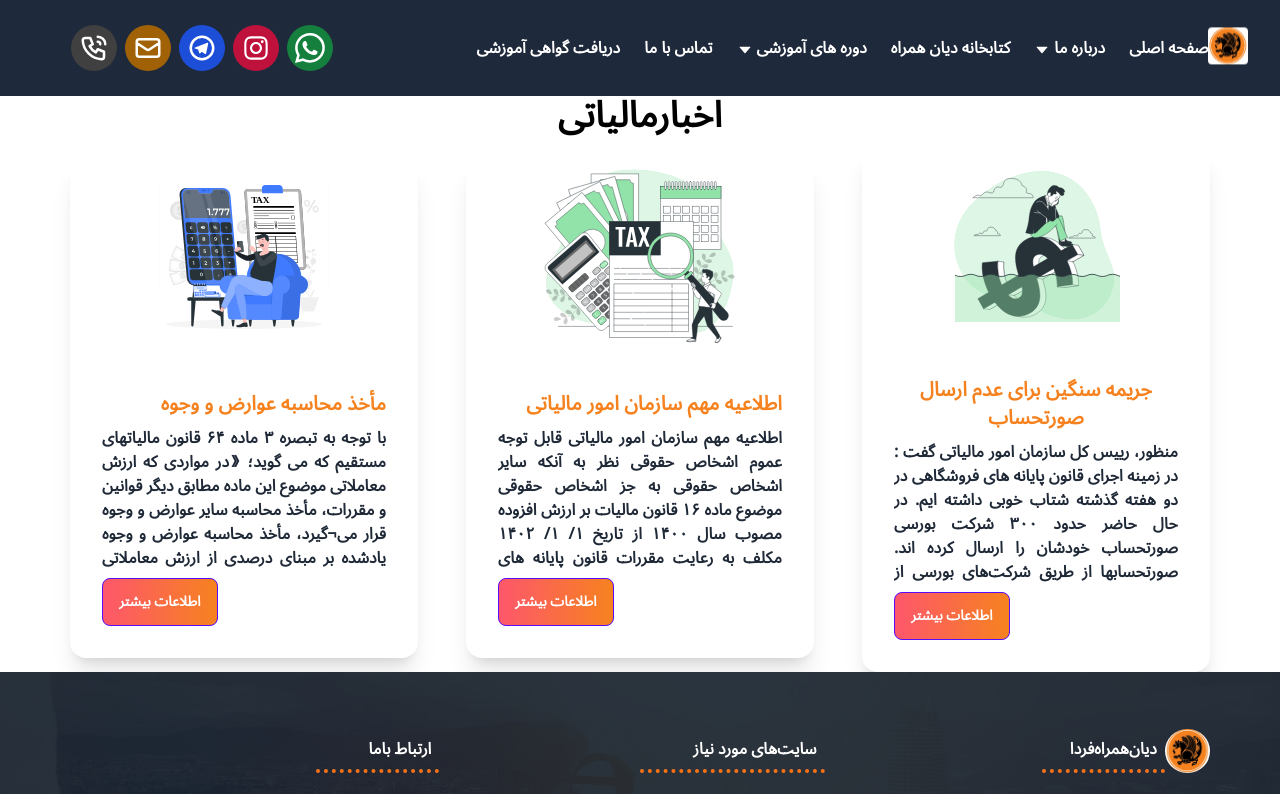
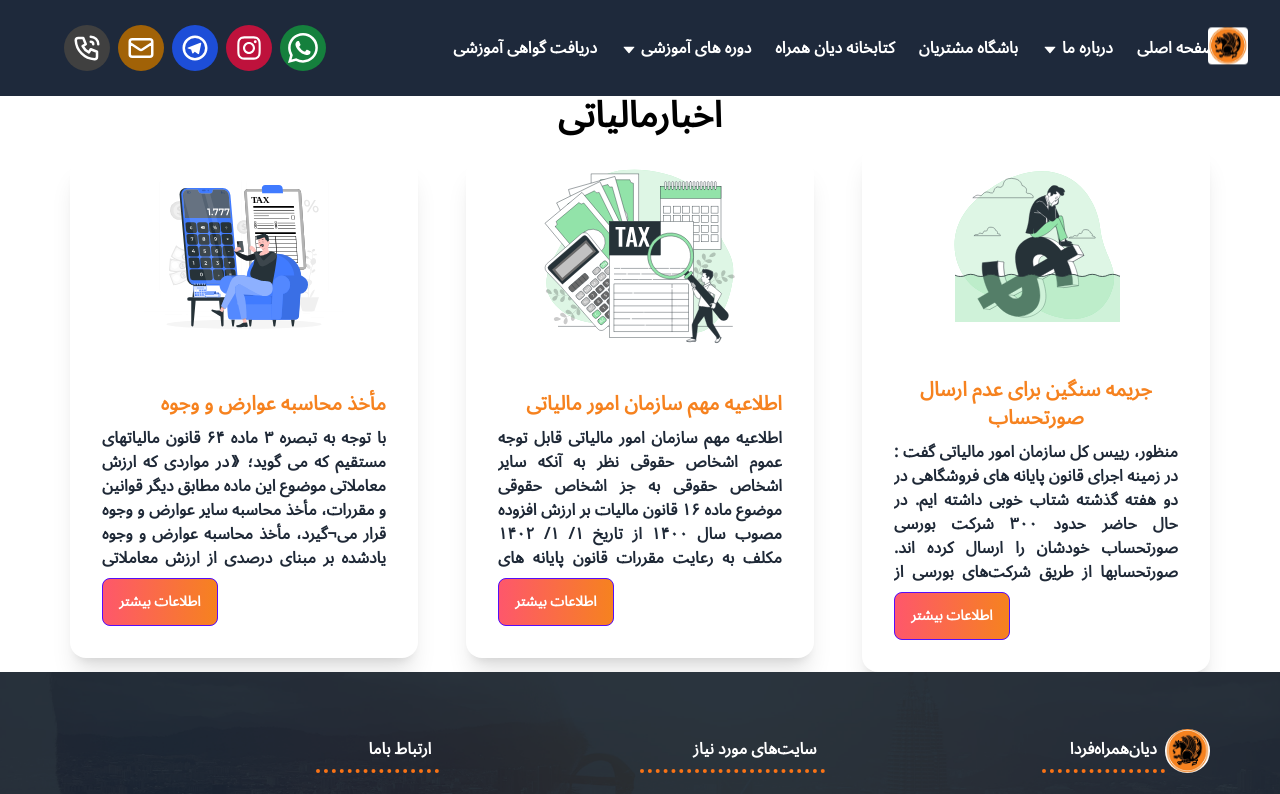
Before and after one commit to Mansour-VN/DianHamrah, a Next.js app: page /HomePage/taxNews in a window 1280 px wide. Shown: the top 794 px of the page. Built offline with nearby package versions, Linux system fonts and the light colour scheme.

Commit message:
fix: add shokolat and change header item

```diff
--- a/src/components/Header/DeskTopMenu.jsx
+++ b/src/components/Header/DeskTopMenu.jsx
@@ -1,16 +1,16 @@
-import {AiFillCaretDown, AiOutlineClose, AiOutlineMenu} from "react-icons/ai";
+import { AiFillCaretDown, AiOutlineClose, AiOutlineMenu } from "react-icons/ai";
 import Link from "next/link";
 import React from "react";
 
-const DeskTopMenu = ({setMenu, menu}) => {
+const DeskTopMenu = ({ setMenu, menu }) => {
 
 
-    return(
+    return (
         <div className="md:flex">
             <button
-                onClick={()=>setMenu(!menu)}
+                onClick={() => setMenu(!menu)}
                 className={`text-4xl md:hidden ${menu ? "fixed top-4 left-10" : "block fixed top-4 left-10"}`}>
-                {menu ? <AiOutlineClose/> : <AiOutlineMenu/>}
+                {menu ? <AiOutlineClose /> : <AiOutlineMenu />}
             </button>
 
             <ul className={`md:flex flex-col md:flex-row items-center gap-6 ${menu ? `flex` : `hidden`}`}>
@@ -23,19 +23,17 @@ const DeskTopMenu = ({setMenu, menu}) => {
                     <div className="dropdown dropdown-bottom dropdown-end">
                         <div className="flex flex-row item-center justify-center gap-1">
                             <label tabIndex={0} className="bg-slate-800"> درباره ما </label>
-                            <AiFillCaretDown className="mt-1.5 md:block hidden"/>
+                            <AiFillCaretDown className="mt-1.5 md:block hidden" />
                         </div>
                         <ul tabIndex={0}
                             className="dropdown-content menu p-2 shadow bg-slate-800 rounded-box w-52 ">
-                            <li ><Link  href="/AboutUs/#History" scroll={false}>تاریخچه</Link></li>
+                            <li ><Link href="/AboutUs/#History" scroll={false}>تاریخچه</Link></li>
                             <li><Link href="/AboutUs/#Contact" scroll={false}> اطلاعات تماس </Link></li>
                             <li><Link href="/AboutUs/#Branches" scroll={false}> شعب و دفاتر </Link></li>
-                            <li><Link href="/AboutUs/#CustomerClub" scroll={false}> باشگاه مشتریان </Link></li>
                         </ul>
                     </div>
                 </li>
-
-
+                <li><Link href="http://club.dianhamrah.ir/branch/1196" scroll={false}> باشگاه مشتریان </Link></li>
                 <li>
                     <Link href="/ghavanin" >
                         کتابخانه دیان همراه
@@ -46,7 +44,7 @@ const DeskTopMenu = ({setMenu, menu}) => {
                     <div className="dropdown dropdown-bottom dropdown-end">
                         <div className="flex flex-row item-center justify-center gap-1">
                             <label tabIndex={0} className="bg-slate-800"> دوره های آموزشی </label>
-                            <AiFillCaretDown className="mt-1.5 md:block hidden"/>
+                            <AiFillCaretDown className="mt-1.5 md:block hidden" />
                         </div>
                         <ul tabIndex={0}
                             className="dropdown-content menu p-2 shadow bg-slate-800 rounded-box w-52">
@@ -59,14 +57,8 @@ const DeskTopMenu = ({setMenu, menu}) => {
                 </li>
 
                 <li>
-                    <Link href="/AboutUs/#Contact" scroll={false} >
-                        تماس با ما
-                    </Link>
-                </li>
-
-                <li>
                     <Link href="/" scroll={false} >
-                          دریافت گواهی آموزشی
+                        دریافت گواهی آموزشی
                     </Link>
                 </li>
 
@@ -76,4 +68,4 @@ const DeskTopMenu = ({setMenu, menu}) => {
     )
 }
 
-export default  DeskTopMenu
+export default DeskTopMenu
--- a/src/components/Header/MobileMenu.jsx
+++ b/src/components/Header/MobileMenu.jsx
@@ -1,41 +1,43 @@
-import {AiFillCaretDown, AiOutlineClose, AiOutlineMenu} from "react-icons/ai";
+import { AiFillCaretDown, AiOutlineClose, AiOutlineMenu } from "react-icons/ai";
 import Link from "next/link";
 import React from "react";
 
-const DeskTopMenu = ({setMenu, menu}) => {
+const DeskTopMenu = ({ setMenu, menu }) => {
 
 
-    return(
+    return (
         <div className="md:flex">
             <button
-                onClick={()=>setMenu(!menu)}
+                onClick={() => setMenu(!menu)}
                 className={`text-4xl md:hidden ${menu ? "fixed top-4 left-10" : "block fixed top-4 left-10"}`}>
-                {menu ? <AiOutlineClose/> : <AiOutlineMenu/>}
+                {menu ? <AiOutlineClose /> : <AiOutlineMenu />}
             </button>
 
             <ul className={`md:flex flex-col md:flex-row items-center gap-6 ${menu ? `flex` : `hidden`}`}>
 
 
-                <li onClick={()=>setMenu(!menu)}>
+                <li onClick={() => setMenu(!menu)}>
                     <Link href="/">صفحه اصلی</Link>
                 </li>
                 <li>
                     <div className="dropdown dropdown-bottom dropdown-end">
                         <div className="flex flex-row item-center justify-center gap-1">
                             <label tabIndex={0} className="bg-slate-800"> درباره ما </label>
-                            <AiFillCaretDown className="mt-1.5 md:block hidden"/>
+                            <AiFillCaretDown className="mt-1.5 md:block hidden" />
                         </div>
                         <ul tabIndex={0}
                             className="dropdown-content menu p-2 shadow bg-slate-800 rounded-box w-52 ">
-                            <li ><Link  href="/AboutUs/#History" scroll={false} onClick={()=>setMenu(!menu)}>تاریخچه</Link></li>
-                            <li><Link href="/AboutUs/#Contact" scroll={false} onClick={()=>setMenu(!menu)}> اطلاعات تماس </Link></li>
-                            <li><Link href="/AboutUs/#Branches" scroll={false} onClick={()=>setMenu(!menu)}> شعب و دفاتر </Link></li>
-                            <li><Link href="/AboutUs/#CustomerClub" scroll={false} onClick={()=>setMenu(!menu)}> باشگاه مشتریان </Link></li>
+                            <li ><Link href="/AboutUs/#History" scroll={false} onClick={() => setMenu(!menu)}>تاریخچه</Link></li>
+                            <li><Link href="/AboutUs/#Contact" scroll={false} onClick={() => setMenu(!menu)}> اطلاعات تماس </Link></li>
+                            <li><Link href="/AboutUs/#Branches" scroll={false} onClick={() => setMenu(!menu)}> شعب و دفاتر </Link></li>
                         </ul>
                     </div>
                 </li>
 
-                <li onClick={()=>setMenu(!menu)}>
+                <li>
+                    <Link href="http://club.dianhamrah.ir/branch/1196" scroll={false} onClick={() => setMenu(!menu)}> باشگاه مشتریان </Link>
+                </li>
+                <li onClick={() => setMenu(!menu)}>
                     <Link href="/ghavanin" >
                         کتابخانه دیان همراه
                     </Link>
@@ -45,27 +47,21 @@ const DeskTopMenu = ({setMenu, menu}) => {
                     <div className="dropdown dropdown-bottom dropdown-end">
                         <div className="flex flex-row item-center justify-center gap-1">
                             <label tabIndex={0} className="bg-slate-800"> دوره های آموزشی </label>
-                            <AiFillCaretDown className="mt-1.5 md:block hidden"/>
+                            <AiFillCaretDown className="mt-1.5 md:block hidden" />
                         </div>
                         <ul tabIndex={0}
                             className="dropdown-content menu p-2 shadow bg-slate-800 rounded-box w-52">
-                            <li onClick={()=>setMenu(!menu)}><a> آموزش حضوری </a></li>
-                            <li onClick={()=>setMenu(!menu)}><a> آموزش آنلاین </a></li>
-                            <li onClick={()=>setMenu(!menu)}><a> آموزش های سازمانی </a></li>
-                            <li onClick={()=>setMenu(!menu)}><a> سمینارهای استانی </a></li>
+                            <li onClick={() => setMenu(!menu)}><a> آموزش حضوری </a></li>
+                            <li onClick={() => setMenu(!menu)}><a> آموزش آنلاین </a></li>
+                            <li onClick={() => setMenu(!menu)}><a> آموزش های سازمانی </a></li>
+                            <li onClick={() => setMenu(!menu)}><a> سمینارهای استانی </a></li>
                         </ul>
                     </div>
                 </li>
 
-                <li onClick={()=>setMenu(!menu)}>
-                    <Link href="/AboutUs/#Contact" scroll={false} >
-                          تماس با ما
-                    </Link>
-                </li>
-
                 <li>
                     <Link href="/" scroll={false} >
-                          دریافت گواهی آموزشی
+                        دریافت گواهی آموزشی
                     </Link>
                 </li>
 
@@ -75,4 +71,4 @@ const DeskTopMenu = ({setMenu, menu}) => {
     )
 }
 
-export default  DeskTopMenu
+export default DeskTopMenu
--- a/src/pages/AboutUs/index.tsx
+++ b/src/pages/AboutUs/index.tsx
@@ -6,6 +6,7 @@ import BgCustomerClub from "../../../public/assets/images/background/customerClu
 import OurTeam from "@/pages/AboutUs/OurTeam";
 import Button from "@/components/Button/Button";
 import { AiOutlineLogin } from 'react-icons/ai';
+import Link from "next/link";
 
 const AboutUs = () => {
     //ts
@@ -58,7 +59,9 @@ const AboutUs = () => {
             <hr/>
             برای وارد شدن به باشگاه مشتریان روی لینک زیر کلید
                         </p>
-                    <Button text="ورود" type="normal" icon={<AiOutlineLogin/>} mobile={false}/>
+                        <a href="http://club.dianhamrah.ir/branch/1196">
+                             <Button text="ورود" type="normal" icon={<AiOutlineLogin/>} mobile={false}/>
+                        </a>
                 </div>
             </div>
             {/* <OurTeam/> */}
```
